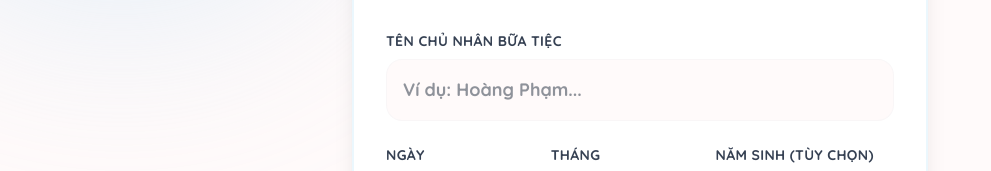
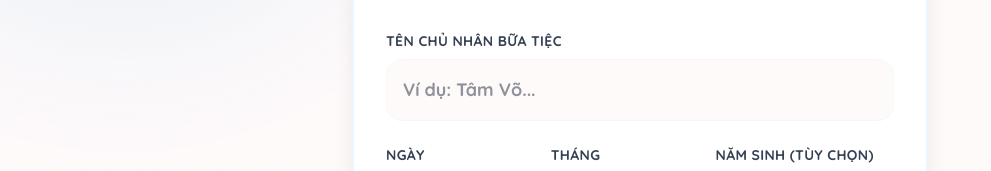
Before and after one commit to vstark116/hbd-online, a Next.js app: page /create-countdown in a window 1280 px wide. Shown: the part 327-498 px from the top of the page, without its empty margins (0-991 px from the left). Built offline with nearby package versions, Linux system fonts and the light colour scheme.

Commit message:
style(ui): update countdown icon to timer and user custom placeholder

```diff
--- a/src/app/create-countdown/page.tsx
+++ b/src/app/create-countdown/page.tsx
@@ -69,7 +69,7 @@ export default function CreateCountdownPage() {
                   type="text"
                   value={name}
                   onChange={e => setName(e.target.value)}
-                  placeholder="Ví dụ: Hoàng Phạm..."
+                  placeholder="Ví dụ: Tâm Võ..."
                   className="w-full bg-pastel-cream text-gray-800 rounded-2xl p-4 outline-none focus:ring-4 focus:ring-pastel-blue/50 transition-all font-bold text-lg border border-gray-100/50"
                   required
                 />
--- a/src/app/page.tsx
+++ b/src/app/page.tsx
@@ -4,7 +4,7 @@ import { motion, AnimatePresence } from "framer-motion";
 import SearchForm from "@/components/SearchForm";
 import CharacterCard from "@/components/CharacterCard";
 import { charactersData, Character } from "@/data/mockData";
-import { Sparkles, SpaceIcon as Calendar, Gift, Loader2, Star, Globe } from "lucide-react";
+import { Sparkles, Timer, Gift, Loader2, Star, Globe } from "lucide-react";
 import Link from "next/link";
 
 export default function Home() {
@@ -188,7 +188,7 @@ export default function Home() {
 
         <div className="flex flex-wrap justify-center gap-4 mb-20 w-full px-4">
           <Link href="/create-countdown" className="bg-white px-6 py-4 rounded-2xl shadow-lg flex items-center gap-3 font-bold text-gray-700 hover:scale-105 transition-transform border border-gray-100 w-full sm:w-auto justify-center">
-            <Calendar size={24} className="text-pastel-blue" />
+            <Timer size={24} className="text-pastel-blue" />
             Tạo Đếm Ngược
           </Link>
           <Link href="/create-gift" className="bg-white px-6 py-4 rounded-2xl shadow-lg flex items-center gap-3 font-bold text-gray-700 hover:scale-105 transition-transform border border-gray-100 w-full sm:w-auto justify-center">
```
